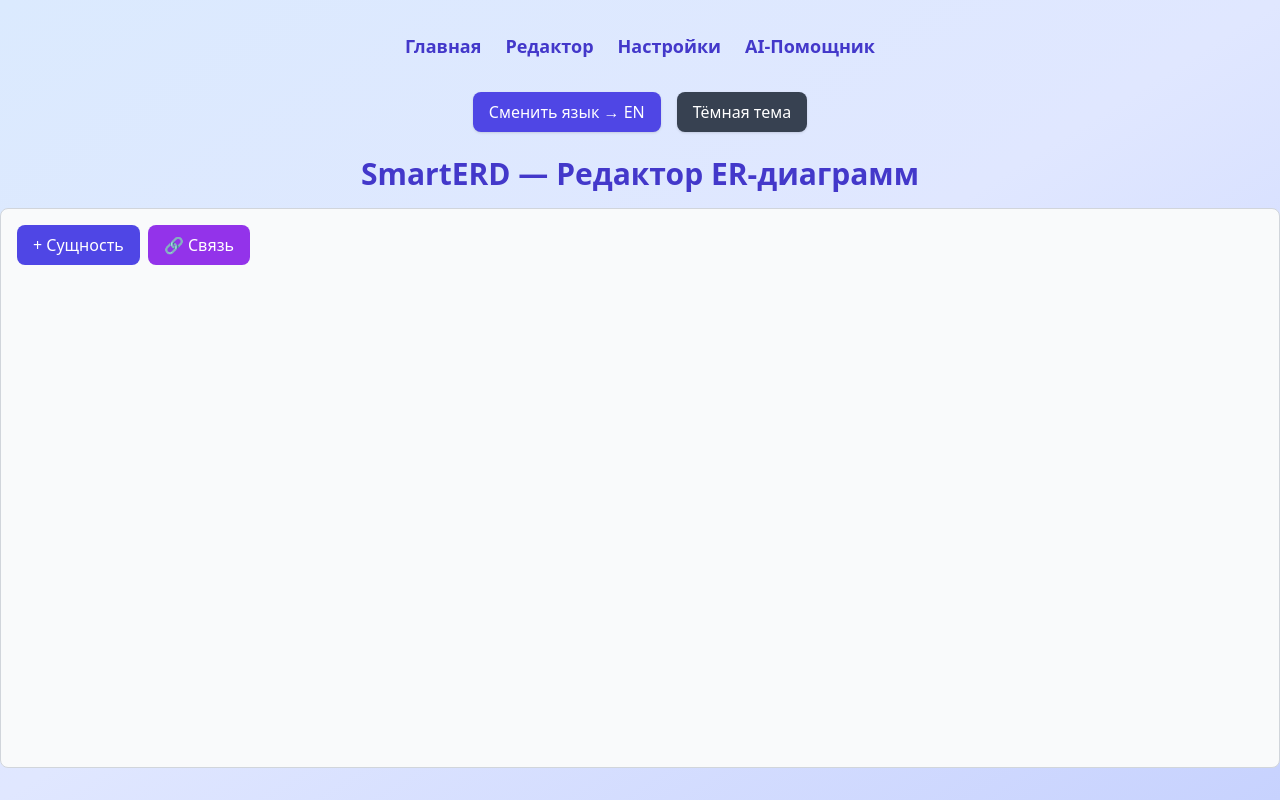
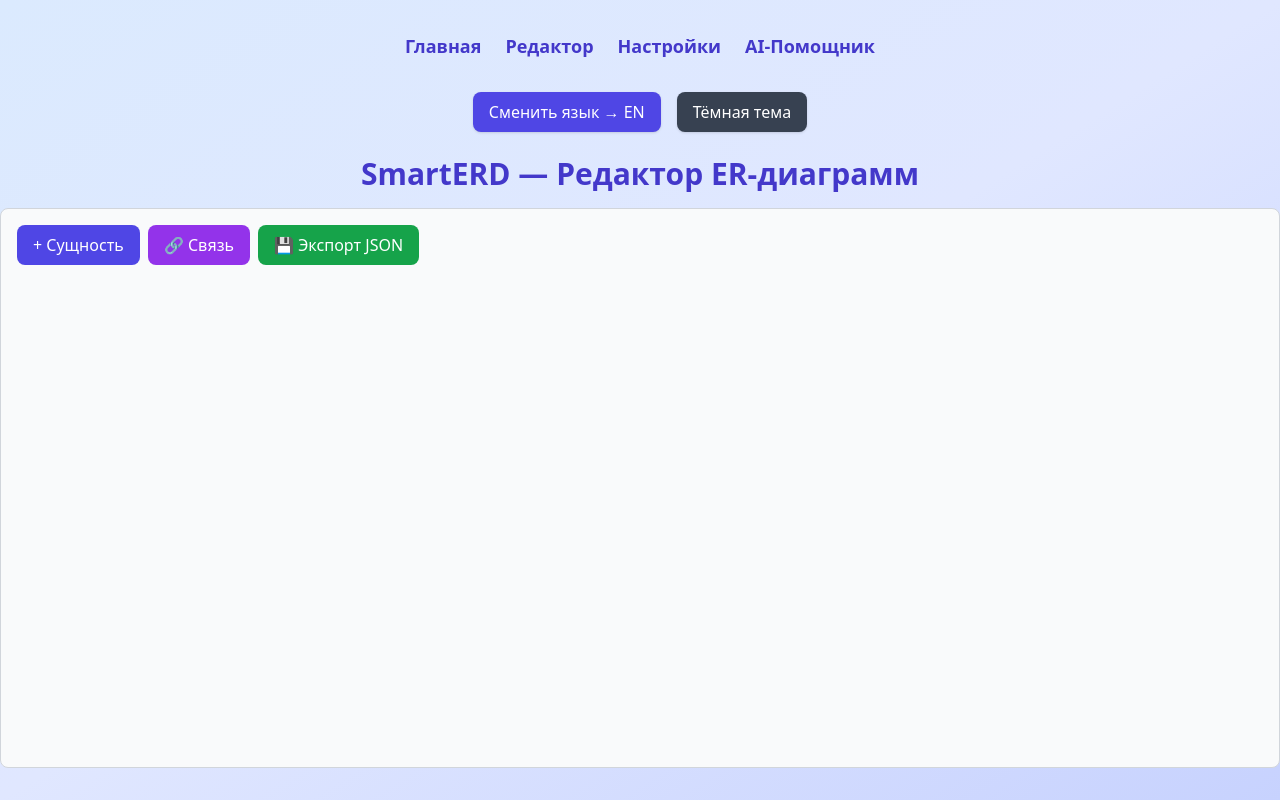
Before and after one commit to H4nsk0y/SmartERD, a React app in the folder frontend/: page /editor in a window 1280 px wide. Built offline with nearby package versions, Linux system fonts and the light colour scheme; the HTML template or start-up script is replaced by a standard one.

Commit message:
Добавил типы связей и экспорт в json

```diff
--- a/frontend/src/components/EditorCanvas.tsx
+++ b/frontend/src/components/EditorCanvas.tsx
@@ -1,5 +1,5 @@
 import { useERStore } from "../store/useERStore";
-import { useEffect, useRef, useState } from "react";
+import { useEffect, useRef, useState, createElement } from "react";
 
 type Size = { w: number; h: number };
 
@@ -16,6 +16,7 @@ export default function EditorCanvas() {
     renameEntity,
     selectedRelationshipId,
     setSelectedRelationship,
+    updateRelationshipType,
   } = useERStore();
 
   const [isAddingEntity, setIsAddingEntity] = useState(false);
@@ -24,6 +25,7 @@ export default function EditorCanvas() {
   const [editingId, setEditingId] = useState<string | null>(null);
   const [renamingId, setRenamingId] = useState<string | null>(null);
   const [hoveredRel, setHoveredRel] = useState<string | null>(null);
+  const [activeMenu, setActiveMenu] = useState<string | null>(null);
 
   const [newAttrName, setNewAttrName] = useState("");
   const [newAttrType, setNewAttrType] = useState("");
@@ -31,7 +33,7 @@ export default function EditorCanvas() {
   const dragOffset = useRef({ x: 0, y: 0 });
 
   const canvasRef = useRef<HTMLDivElement | null>(null);
-  const cardRefs = useRef<Record<string, HTMLDivElement | null>>({});
+  const cardRefs = useRef<Record<string, HTMLDivElement>>({});
   const [sizes, setSizes] = useState<Record<string, Size>>({});
 
   const GRID_SIZE = 32;
@@ -89,6 +91,26 @@ export default function EditorCanvas() {
 
   const handleMouseUp = () => setDraggingId(null);
 
+  /* === Экспорт в JSON === */
+const handleExportJSON = () => {
+  const data = {
+    entities,
+    relationships,
+  };
+
+  const json = JSON.stringify(data, null, 2);
+  const blob = new Blob([json], { type: "application/json" });
+  const url = URL.createObjectURL(blob);
+
+  const a = document.createElement("a");
+  a.href = url;
+  a.download = "diagram.json";
+  a.click();
+
+  URL.revokeObjectURL(url);
+};
+
+
   /* === Атрибуты === */
   const handleAddAttribute = (e: React.MouseEvent<HTMLButtonElement>) => {
     e.stopPropagation();
@@ -120,30 +142,22 @@ export default function EditorCanvas() {
   ) {
     const dx = targetCenter.x - rectCenter.x;
     const dy = targetCenter.y - rectCenter.y;
-
     if (dx === 0 && dy === 0) return rectCenter;
 
-  // нормализуем направление
     const absDx = Math.abs(dx);
     const absDy = Math.abs(dy);
     const scaleX = halfW / absDx;
     const scaleY = halfH / absDy;
-
-  // выбираем, какая грань пересекается раньше (по x или y)
     const t = Math.min(scaleX, scaleY);
 
-  // координаты точки на краю
     let ex = rectCenter.x + dx * t;
     let ey = rectCenter.y + dy * t;
 
-  // выталкиваем наружу на безопасное расстояние (чтобы стрелка не пряталась)
     const len = Math.hypot(dx, dy);
     ex += (dx / len) * pad;
     ey += (dy / len) * pad;
-
     return { x: ex, y: ey };
   }
-
 
   /* === Рендер === */
   return (
@@ -179,21 +193,21 @@ export default function EditorCanvas() {
         >
           🔗 Связь
         </button>
+
+        <button
+        onClick={handleExportJSON}
+        className="px-4 py-2 rounded-lg text-white bg-green-600 hover:bg-green-700"
+                                            >
+          💾 Экспорт JSON
+          </button>
+
       </div>
 
       {/* SVG связи */}
       <svg className="absolute inset-0 z-10 w-full h-full">
         <defs>
-          <marker
-            id="arrow"
-            markerWidth="10"
-            markerHeight="10"
-            refX="8"
-            refY="3"
-            orient="auto"
-            markerUnits="strokeWidth"
-          >
-            <path d="M0,0 L0,6 L9,3 z" fill="#a78bfa" />
+          <marker id="arrow" markerWidth="10" markerHeight="10" refX="8" refY="3" orient="auto" markerUnits="strokeWidth">
+            <path d="M0,0 L0,6 L9,3 z" fill="#6366f1" />
           </marker>
         </defs>
 
@@ -213,65 +227,103 @@ export default function EditorCanvas() {
           const p1 = edgePointRayIntersect(fromC, toC, fw / 2, fh / 2);
           const p2 = edgePointRayIntersect(toC, fromC, tw / 2, th / 2);
 
-          const horizontalFirst = Math.abs(p1.x - p2.x) > Math.abs(p1.y - p2.y);
-          const d = horizontalFirst
-            ? `M ${p1.x} ${p1.y} L ${(p1.x + p2.x) / 2} ${p1.y} L ${(p1.x + p2.x) / 2} ${p2.y} L ${p2.x} ${p2.y}`
-            : `M ${p1.x} ${p1.y} L ${p1.x} ${(p1.y + p2.y) / 2} L ${p2.x} ${(p1.y + p2.y) / 2} L ${p2.x} ${p2.y}`;
+          const midX = (p1.x + p2.x) / 2;
+          const midY = (p1.y + p2.y) / 2;
 
-          const isSelected =
-            r.id === selectedRelationshipId ||
-            (editingId && (r.from === editingId || r.to === editingId));
-
-          const isHovered = hoveredRel === r.id;
-          const strokeColor = isSelected ? "#a78bfa" : isHovered ? "#8b5cf6" : "#6366f1";
-          const strokeDash = isSelected ? "6,8" : "none";
-          const animateId = `anim-${r.id}`;
+          const color =
+            r.type === "one-to-one"
+              ? "#22c55e"
+              : r.type === "one-to-many"
+              ? "#3b82f6"
+              : "#f59e0b";
 
           return (
-            <>
-              {isSelected && (
-                <style>{`
-                  @keyframes ${animateId} {
-                    0% { stroke-dashoffset: 0; }
-                    100% { stroke-dashoffset: -28; }
-                  }
-                `}</style>
-              )}
+            <g key={r.id}>
               <path
-                key={r.id}
-                d={d}
+                d={`M ${p1.x} ${p1.y} L ${p2.x} ${p2.y}`}
                 fill="none"
-                stroke={strokeColor}
-                strokeWidth={2.5}
-                strokeDasharray={strokeDash}
+                stroke={color}
+                strokeWidth="2.5"
                 markerEnd="url(#arrow)"
-                strokeLinecap="round"
-                style={
-                  isSelected
-                    ? {
-                        animation: `${animateId} 1.3s linear infinite`,
-                        filter: "drop-shadow(0 0 6px rgba(167,139,250,0.8))",
-                      }
-                    : isHovered
-                    ? { filter: "drop-shadow(0 0 4px rgba(139,92,246,0.6))" }
-                    : {}
-                }
+                onClick={(e) => {
+                  e.stopPropagation();
+                  setSelectedRelationship(selectedRelationshipId === r.id ? null : r.id);
+                }}
                 onMouseEnter={() => setHoveredRel(r.id)}
                 onMouseLeave={() => setHoveredRel(null)}
-                onClick={(e) => {
+                className="cursor-pointer"
+              />
+
+              {/* === Метка типа связи === */}
+              <foreignObject
+                x={midX - 20}
+                y={midY - 15}
+                width={60}
+                height={40}
+                className="overflow-visible"
+                style={{ pointerEvents: "auto", overflow: "visible" }}
+              >
+                {createElement(
+                  "div",
+                  {
+                    xmlns: "http://www.w3.org/1999/xhtml",
+                    className:
+                      "bg-white text-xs border border-indigo-400 rounded px-1 py-0.5 text-center cursor-pointer hover:bg-indigo-50 select-none relative",
+                    onClick: (e: React.MouseEvent) => {
                       e.stopPropagation();
-                  setSelectedRelationship(isSelected ? null : r.id);
+                      setActiveMenu(activeMenu === r.id ? null : r.id);
+                    },
+                  },
+                  <>
+                    {r.type === "one-to-one"
+                      ? "1:1"
+                      : r.type === "one-to-many"
+                      ? "1:N"
+                      : "N:M"}
+
+                    {activeMenu === r.id && (
+                      <div
+                        className="absolute left-1/2 -translate-x-1/2 top-5 bg-white border border-indigo-300 rounded shadow-lg z-50 w-16 text-xs"
+                        style={{ pointerEvents: "auto" }}
+                      >
+                        <div
+                          className="px-2 py-1 hover:bg-indigo-100 cursor-pointer"
+                          onClick={() => {
+                            updateRelationshipType(r.id, "one-to-one");
+                            setActiveMenu(null);
                           }}
-                className="cursor-pointer transition-all duration-150"
                         >
-                <title>{r.type}</title>
-              </path>
+                          1:1
+                        </div>
+                        <div
+                          className="px-2 py-1 hover:bg-indigo-100 cursor-pointer"
+                          onClick={() => {
+                            updateRelationshipType(r.id, "one-to-many");
+                            setActiveMenu(null);
+                          }}
+                        >
+                          1:N
+                        </div>
+                        <div
+                          className="px-2 py-1 hover:bg-indigo-100 cursor-pointer"
+                          onClick={() => {
+                            updateRelationshipType(r.id, "many-to-many");
+                            setActiveMenu(null);
+                          }}
+                        >
+                          N:M
+                        </div>
+                      </div>
+                    )}
                   </>
+                )}
+              </foreignObject>
+            </g>
           );
         })}
       </svg>
 
-      {/* Карточки */}
+      {/* === Карточки === */}
       {entities.map((entity) => (
         <div
           key={entity.id}
@@ -279,8 +331,7 @@ export default function EditorCanvas() {
             if (el) cardRefs.current[entity.id] = el;
             else delete cardRefs.current[entity.id];
           }}
-
-          className={`absolute z-20 w-56 shadow-md rounded-lg border select-none p-2 transition-all duration-150 ease-out transform
+          className={`absolute z-20 w-56 shadow-md rounded-lg border select-none p-2
             ${
               selectedForLink === entity.id ||
               relationships.some(
@@ -288,10 +339,10 @@ export default function EditorCanvas() {
                   r.id === selectedRelationshipId &&
                   (r.from === entity.id || r.to === entity.id)
               )
-                ? "border-purple-500 ring-2 ring-purple-400 bg-indigo-50 dark:bg-indigo-900/30 scale-[1.02]"
+                ? "border-purple-500 ring-2 ring-purple-400 bg-indigo-50 scale-[1.02]"
                 : "border-indigo-400 hover:border-indigo-600 hover:scale-[1.02] hover:shadow-lg"
             }
-            bg-white dark:bg-gray-800 text-left`}
+            bg-white text-left transition-all duration-150 ease-out`}
           style={{ left: entity.x, top: entity.y }}
           onMouseDown={(e) => handleMouseDown(e, entity.id)}
           onClick={(e) => handleEntityClick(entity.id, e)}
@@ -309,10 +360,7 @@ export default function EditorCanvas() {
                 onMouseDown={(e) => e.stopPropagation()}
                 onKeyDown={(e) => {
                   if (e.key === "Enter") {
-                    renameEntity(
-                      entity.id,
-                      (e.target as HTMLInputElement).value.trim() || entity.name
-                    );
+                    renameEntity(entity.id, (e.target as HTMLInputElement).value.trim() || entity.name);
                     setRenamingId(null);
                   }
                   if (e.key === "Escape") setRenamingId(null);
@@ -321,11 +369,11 @@ export default function EditorCanvas() {
                   renameEntity(entity.id, e.target.value.trim() || entity.name);
                   setRenamingId(null);
                 }}
-                className="font-semibold text-indigo-700 dark:text-indigo-300 bg-transparent border-b border-indigo-400 focus:outline-none focus:border-indigo-600 w-32"
+                className="font-semibold text-indigo-700 bg-transparent border-b border-indigo-400 focus:outline-none w-32"
               />
             ) : (
               <p
-                className="font-semibold text-indigo-700 dark:text-indigo-300 cursor-text"
+                className="font-semibold text-indigo-700 cursor-text"
                 onDoubleClick={(e) => {
                   e.stopPropagation();
                   setRenamingId(entity.id);
@@ -359,12 +407,12 @@ export default function EditorCanvas() {
             </div>
           </div>
 
-          {/* Атрибуты */}
-          <ul className="mt-1 text-sm text-gray-700 dark:text-gray-300">
+          {/* === Атрибуты === */}
+          <ul className="mt-1 text-sm text-gray-700">
             {entity.attributes.map((a) => (
               <li
                 key={a.id}
-                className="flex justify-between items-center border-t border-gray-200 dark:border-gray-700 pt-1 mt-1"
+                className="flex justify-between items-center border-t border-gray-200 pt-1 mt-1"
               >
                 <span>
                   {a.name}: {a.type}
@@ -380,10 +428,10 @@ export default function EditorCanvas() {
             ))}
           </ul>
 
-          {/* Добавление атрибутов */}
+          {/* === Добавление атрибутов === */}
           {editingId === entity.id && (
             <div
-              className="mt-2 border-t border-gray-300 dark:border-gray-700 pt-2"
+              className="mt-2 border-t border-gray-300 pt-2"
               onMouseDown={(e) => e.stopPropagation()}
               onClick={(e) => e.stopPropagation()}
             >
@@ -410,7 +458,7 @@ export default function EditorCanvas() {
         </div>
       ))}
 
-      {/* Сетка */}
+      {/* === Сетка === */}
       <div
         className="absolute inset-0 pointer-events-none opacity-25
         bg-[linear-gradient(to_right,#9ca3af_1px,transparent_1px),
```
Also changed, not shown: frontend/src/store/useERStore.ts (+8 -0 lines). Lines whose indentation alone changed are shown as unchanged.
